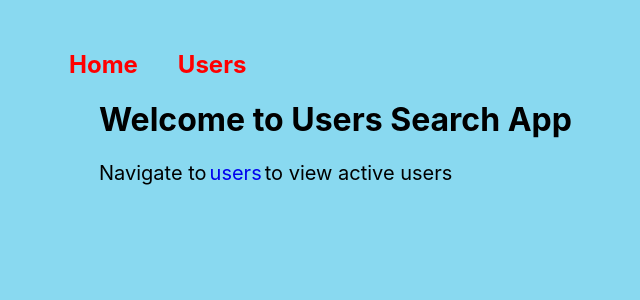
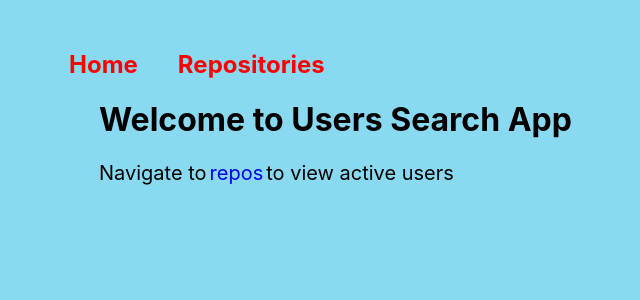
Before and after one commit to Bentike/repo-app, a React (Create React App) app: page / in a window 1280 px wide. Shown: the top 300 px of the page, without its empty margins (1-641 px from the left). Built offline with nearby package versions, Linux system fonts and the light colour scheme.

Commit message:
updated link to repos

```diff
--- a/src/App.js
+++ b/src/App.js
@@ -1,6 +1,6 @@
 import './App.css';
 import Home from './Component/Home';
-import Users from './Component/Users';
+import Repos from './Component/Repos';
 import {Route, Routes} from 'react-router-dom';
 import Error from './Component/Error';
 import NotFound from './Component/NotFound';
@@ -11,7 +11,7 @@ function App() {
       <Routes>
           <Route path='*' element={<NotFound/>}/>
           <Route path='/' element={<Home />}>
-            <Route path='users' element={<Users/>}/>
+            <Route path='repos' element={<Repos/>}/>
           </Route>
       </Routes>
     </Error>
--- a/src/Component/Home.js
+++ b/src/Component/Home.js
@@ -6,12 +6,12 @@ const Home = () => {
          <>
              <nav>
                 <Link to='/' className="link">Home</Link>
-                <Link to='users' className="link">Users</Link>
+                <Link to='repos' className="link">Repositories</Link>
              </nav>
              <div className="home_div">
                  <h1 className="heading">Welcome to Users Search App</h1>
                  <p className="homeText">Navigate to
-                      <Link to='users'><span>users</span></Link>
+                      <Link to='repos'><span>repos</span></Link>
                      to view active users
                  </p>
              </div>
```
Also changed, not shown: src/Component/Repos.js (renamed from src/Component/Users.js).
